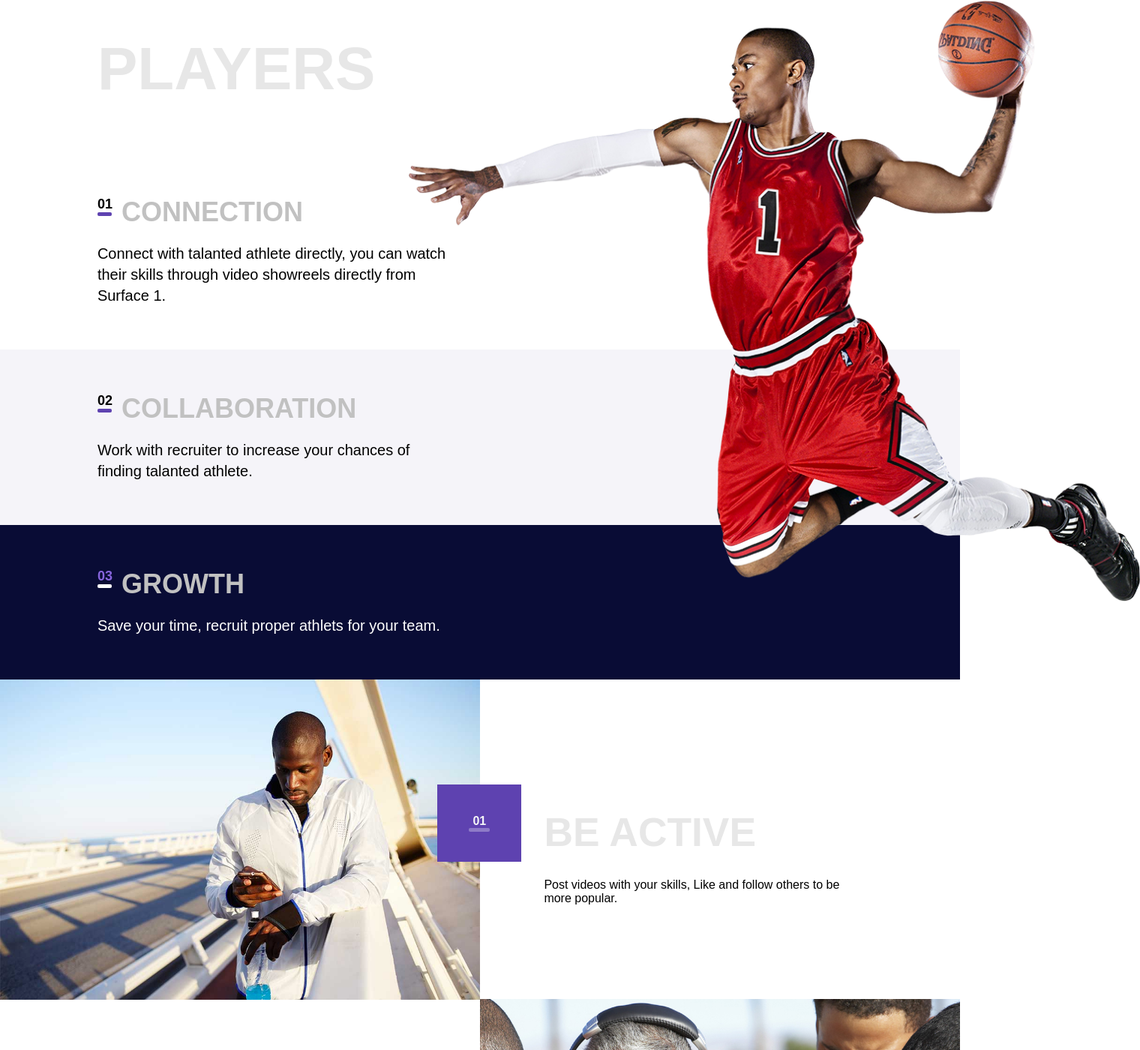
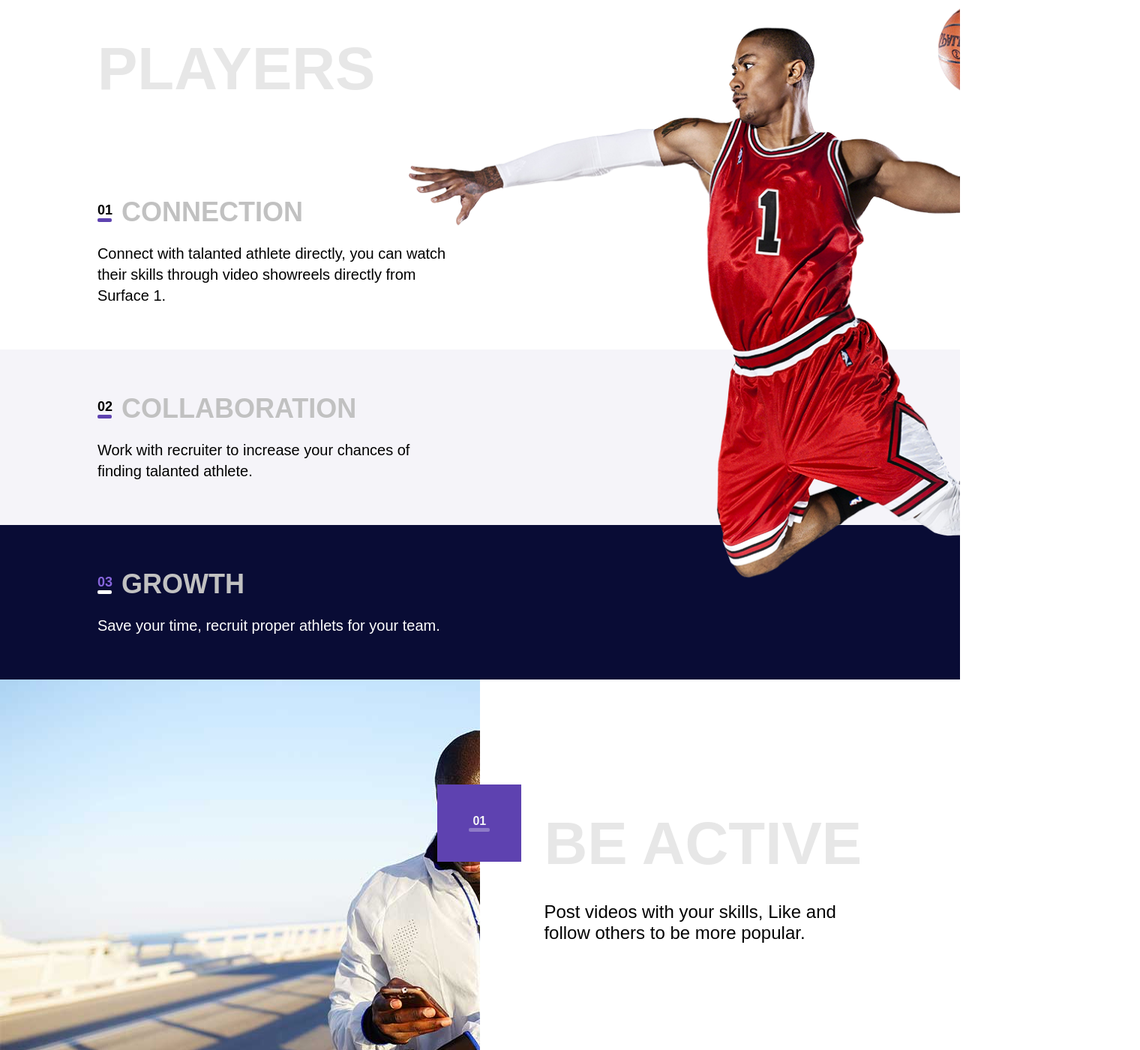
Before and after one commit to MissarvaT/netology-diploma, a plain HTML site: page index.html in a window 1280 px wide. Shown: the part 2170-3570 px from the top of the page at 75% size, 1520 px wide, since content can reach past the window. Drawn offline with Linux system fonts and the light colour scheme; a web font is replaced by a local one.

Commit message:
Update style.css

```diff
--- a/css/style.css
+++ b/css/style.css
@@ -102,6 +102,10 @@ p {
   font-weight: 700;
 }
 
+.section {
+  overflow: hidden;
+}
+
 .section-title {
   color: #e7e7e7;
   font-weight: 700;
@@ -156,10 +160,6 @@ p {
   content: "";
   display: block;
   background-color: #ffffff;
-}
-
-.action-image {
-  max-width: 100%;
 }
 
 .action-title {
@@ -357,6 +357,10 @@ p {
     padding-bottom: 25vw;
     padding-left: 6.25%;
     padding-right: 6.25%;
+  }
+
+  .action-image {
+    max-width: 100%;
   }
 
   .card-number {
@@ -564,6 +568,10 @@ p {
     padding-right: 45.18%;
   }
 
+  .action-image {
+    max-width: 100%;
+  }
+
   .action-title {
     font-size: 80px;
     margin-bottom: 24px;
@@ -643,6 +651,10 @@ p {
 
   .button:last-child {
     margin-right: calc(50% - 311px);
+  }
+
+  .article-title {
+    align-items: center;
   }
 
   .section-image {
@@ -733,17 +745,21 @@ p {
     align-items: stretch;
   }
 
+  .action-image-container {
+    overflow: hidden;
+  }
+
   .action-image {
     margin-bottom: -5px;
   }
 
   .action-title {
-    font-size: 4.17vw;
+    font-size: 80px;
     padding-bottom: 7.25%;
   }
 
   .action {
-    font-size: 1.25vw;
+    font-size: 24px;
     box-sizing: border-box;
     padding-left: 6.67%;
     padding-right: 10.15%;
```
